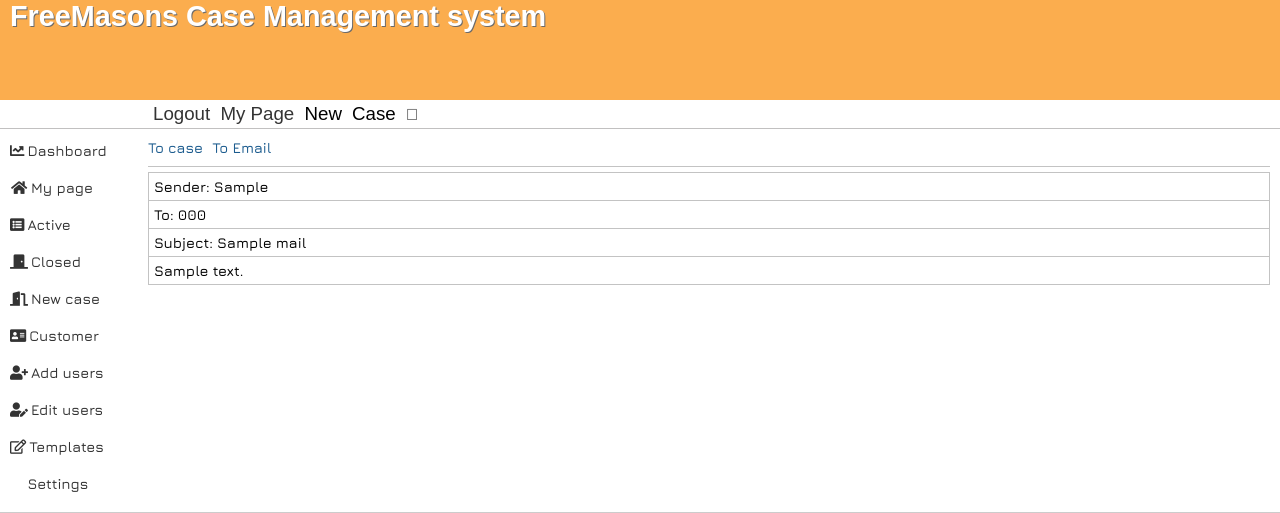
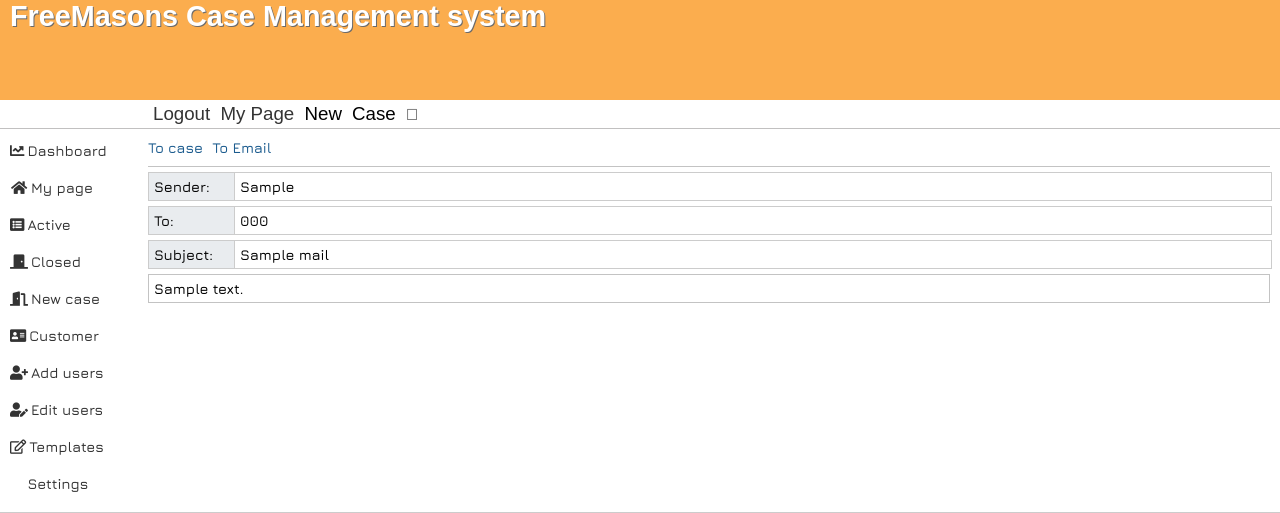
Before and after one commit to mala14/fmcm, a PHP site: page /read_mail.php?mailId=1 in a window 1280 px wide. Shown: the top 513 px of the page. Run offline with PHP 8.4, Linux system fonts and the light colour scheme; a user stored in the database is signed in; data comes from the database, SQL or seed files in the repository; tables that the repository leaves empty or names only in its code hold one stand-in row (values such as "Sample post"); some libraries are stand-ins or nearby versions.

Commit message:
Design & sorting etc

```diff
--- a/css/mail.css
+++ b/css/mail.css
@@ -44,3 +44,6 @@
 	padding: 5px 0 5px 5px;
 	border: 1px solid #C3C3C3;
 }
+.mail-info {
+	padding: 5px 0 5px 5px;
+}
--- a/css/todo.css
+++ b/css/todo.css
@@ -258,7 +258,7 @@ tfoot {
     width: 80px;
     background-color: #e9ecef;
     border-right: 1px solid #ccc;
-    padding: 3px;
+	padding: 5px 0 5px 5px;
 }
 
 .setCase {
@@ -278,7 +278,7 @@ tfoot {
 .udateTitle {
     width: 100%;
     margin-left: 5px;
-    padding: 3px;
+	padding: 5px 0 5px 5px;
 }
 
 .nodata {
--- a/send_mail.php
+++ b/send_mail.php
@@ -56,6 +56,7 @@
 <?php include ("view/sidebar.php"); ?>
 
 <div class="caseTbl">
+	<div class="email-lnks paddingBottom"><?= $mailer->backToActiveCase() ?></div>
     <form method="post">
         <div class="mailForm">
             <?= $error ?>
@@ -65,7 +66,7 @@
             </div>
             <div class="caseUpdate">
               <div class="caseUpdateTitle">Subject: </div>
-              <div class="udateTitle"><input type="text" class="issueTitle" name="subject" value="<?= $mailer->getsubject() ?> Case id: <?= $mailer->getID() ?>"></div>
+              <div class="udateTitle"><input type="text" class="issueTitle" name="subject" value="<?= $mailer->getsubject() ?> Case id: <?= $mailer->getCaseID() ?>"></div>
             </div>
 
             <div class="messages">
--- a/src/Mailer.php
+++ b/src/Mailer.php
@@ -11,16 +11,6 @@ class Mailer
     public function __construct($pdo)
     {
         $this->conn = $pdo;
-    }
-    /**
-    * Get object id
-    *
-    * @return
-    */
-    public function getID()
-    {
-        $id = $_GET['id'] ?? null;
-        return $id;
     }
 
     /**
@@ -95,7 +85,7 @@ class Mailer
         WHERE
             fmcm_todo.id = ?
         ");
-        $sql->execute([$this->getId()]);
+        $sql->execute([$this->getCaseID()]);
   			$res = $sql->fetch();
         return $res['email'];
         $pdo = null;
@@ -121,7 +111,7 @@ class Mailer
         WHERE
             fmcm_todo.id = ?
         ");
-        $sql->execute([$this->getId()]);
+        $sql->execute([$this->getCaseID()]);
   			$res = $sql->fetch();
         return trim($res['title']);
         $pdo = null;
@@ -147,7 +137,7 @@ class Mailer
         WHERE
             fmcm_todo.id = ?
         ");
-        $sql->execute([$this->getId()]);
+        $sql->execute([$this->getCaseID()]);
   			$res = $sql->fetch();
         return trim($res['issue']);
         $pdo = null;
@@ -302,7 +292,7 @@ class Mailer
         $dateStamp = date('Y-m-d H:i:s');
         $attachment = null;
         $sql = $this->conn->prepare("INSERT INTO fmcm_mail (time_sent, sender, recepient, subject,  attachment, message, case_id) VALUES (:timesent, :sender, :recepient, :subject, :attachment, :body, :case_id)");
-        $sql->execute([$dateStamp, $this->getUname(), $this->getRecepient(), $subject, $attachment, $body, $this->getID()]);
+        $sql->execute([$dateStamp, $this->getUname(), $this->getRecepient(), $subject, $attachment, $body, $this->getCaseID()]);
         $pdo = null;
     }
 
@@ -381,13 +371,11 @@ class Mailer
 		foreach ($val as $res) {
 		    $message = htmlspecialchars_decode($res['message']);
 			$subject = htmlspecialchars_decode($res['subject']);
-			$html .= "<td class='sender'>Sender: {$res['sender']}</td>
-				<tr>
-					<td class='sender'>To: {$res['recepient']}</td>
-				<tr>
-					<td class='sender'>Subject: {$subject}</td>
-				<tr>
-					<td class='sender'>{$message}</td>
+			$html .= "
+				<div class='caseUpdate'><div class='caseUpdateTitle'>Sender: </div><div class='mail-info'>{$res['sender']}</div></div>
+				<div class='caseUpdate'><div class='caseUpdateTitle'>To: </div><div class='mail-info'>{$res['recepient']}</div></div>
+				<div class='caseUpdate'><div class='caseUpdateTitle'>Subject: </div><div class='mail-info'>{$subject}</div></div>
+				<div class='sender'>{$message}</div>
 			";
 		}
 		return $html;
--- a/src/Todo.php
+++ b/src/Todo.php
@@ -16,14 +16,14 @@ class Todo
     }
 
     /**
-    * Get the case id.
+    * Get the user id.
     *
     * @return
     */
 
-    public function getId()
+    public function getUserId()
     {
-        $id = $_GET['id'] ?? null;
+        $id = $_GET['userId'] ?? null;
         return $id;
     }
 
@@ -197,7 +197,7 @@ class Todo
       FROM
           v_fmcm_caseinfo
       WHERE
-          status = 'Closed' ORDER BY created ASC
+          status = 'Closed' ORDER BY created DESC
       LIMIT $startPage, $this->numPerPage");
       $sql->execute();
       $res = $sql->fetchAll();
@@ -393,7 +393,7 @@ class Todo
     * @return
     */
     public function getEngineer() {
-        $id = $this->getId();
+        $id = $this->getUserId();
         $sql = $this->conn->prepare("SELECT id_user, uname FROM fmcm_users WHERE id_user = :id");
         $sql->execute([$id]);
         $res = $sql['uname'];
@@ -441,7 +441,7 @@ class Todo
                     <div class='usrInfoTbl'><div class='formdata'><div class='caseInfoTitle'>{$GLOBALS['contact']}: </div><div class='usrInfo'>{$val['con_fname']} {$val['con_lname']}</div></div></div>
                     <div class='usrInfoTbl'><div class='formdata'><div class='caseInfoTitle'>{$GLOBALS['userTitle']}: </div><div class='usrInfo'>{$val['con_jtitle']}</div></div></div>
                     <div class='usrInfoTbl'><div class='formdata'><div class='caseInfoTitle'>{$GLOBALS['phone']}: </div><div class='usrInfo'>{$val['con_phone']}</div></div></div>
-                    <div class='usrInfoTbl'><div class='formdata'><div class='caseInfoTitle'>{$GLOBALS['email']}: </div><div class='mailIcon'>{$val['con_email']}</div><a href='send_mail.php?id={$val['id']}'><i class='fal fa-envelope fa-2x'></i></a></div></div>
+                    <div class='usrInfoTbl'><div class='formdata'><div class='caseInfoTitle'>{$GLOBALS['email']}: </div><div class='mailIcon'>{$val['con_email']}</div><a href='send_mail.php?caseId={$val['id']}'><i class='fal fa-envelope fa-2x'></i></a></div></div>
                     <div class='usrInfoTbl'><div class='formdata'><div class='caseInfoTitle'>{$GLOBALS['office']}: </div><div class='usrInfo'>{$val['con_office']}</div></div></div>
                     <div class='usrInfoTbl'><div class='formdata'><div class='caseInfoTitle'>{$GLOBALS['address']}: </div><div class='usrInfo'>{$val['con_address']}</div></div></div>
                     <div class='usrInfoTbl'><div class='formdata'><div class='caseInfoTitle'>{$GLOBALS['userCreated']}: </div><div class='usrInfo'>{$created}</div></div></div>
@@ -572,8 +572,7 @@ class Todo
                 $error = "{$GLOBALS['noComment']}";
             }
         }
-
-     		$html = "
+     	$html = "
             <div class='caseUpdate'><div class='caseUpdateTitle'>{$GLOBALS['caseTitle']}: </div><div class='udateTitle'>{$this->getCaseTitle()}</div></div>
             <div class='caseUpdate'><div class='caseUpdateTitle'>{$GLOBALS['issue']}: </div><div class='udateTitle'>{$this->getIssue()}</div></div>
     		<div class='titles'>{$GLOBALS['addComment']}</div>
@@ -583,7 +582,7 @@ class Todo
         				<input type='submit' class='submitBtn' name='comment' value='{$GLOBALS['caseUpdate']}'> {$this->caseStatus()}
             </form>
             {$this->getComment()}
-    		";
+    	";
         $pdo = null;
         return $html;
     }
```
Also changed, not shown: REVISION.md (+7 -0 lines).
